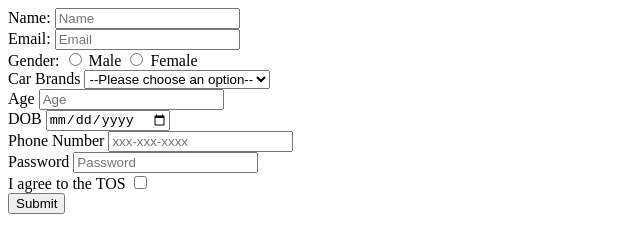
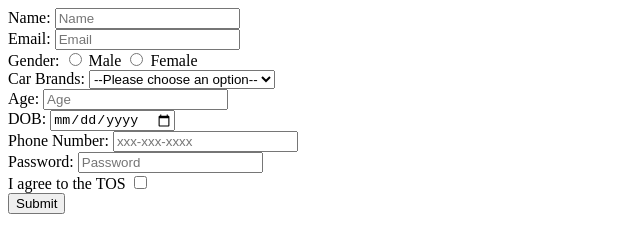
Before and after one commit to acciojob/signup-form-car-pratibha12-34, a website: page main.html in a window 1280 px wide. Shown: the full height of the page, 0-640 px from the left. Drawn offline with Linux system fonts and the light colour scheme.

Commit message:
created a submission

```diff
--- a/main.html
+++ b/main.html
@@ -22,7 +22,7 @@
 		<input type="radio" required="Yes" id="gender_f" name="gender" value="female" placeholder="-"/>
 		<label for="gender_f">Female</label><br>
 
-		<label for="name">Car Brands</label>
+		<label for="name">Car Brands:</label>
 		<select  type="select" id="cars" required="Yes" placeholder="--Please choose an option--">
 			<option value="">--Please choose an option--</option>
 			<option value="Mercedes">Mercedes</option>
@@ -31,16 +31,16 @@
 			<option value="Baleno">Baleno</option>
 		</select><br>
 
-		<label for="age">Age</label>
+		<label for="age">Age:</label>
 		<input type="number" required="Yes" id="age" placeholder="Age"/><br>
 
-		<label for="dob">DOB</label>
+		<label for="dob">DOB:</label>
 		<input type="date" required="Yes" id="dob" placeholder="-"/><br>
 
-		<label for="tel">Phone Number</label>
+		<label for="tel">Phone Number:</label>
 		<input type="tel" required="No" id="tel" placeholder="xxx-xxx-xxxx"/><br>
 
-		<label for="password">Password</label>
+		<label for="password">Password:</label>
 		<input type="password" required="Yes" id="password" placeholder="Password"/><br>
 
 		<label for="tos">I agree to the TOS</label>
```
